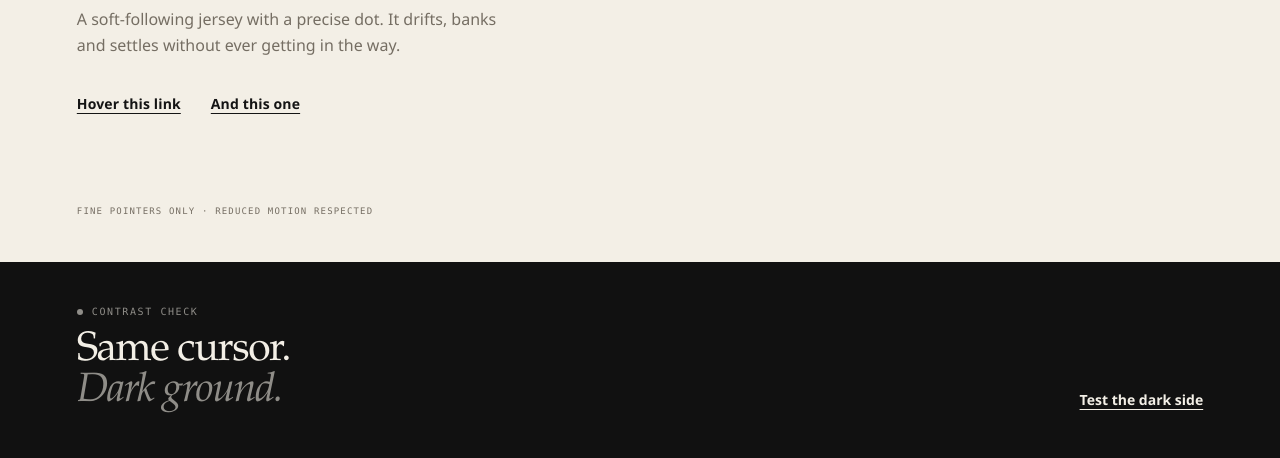
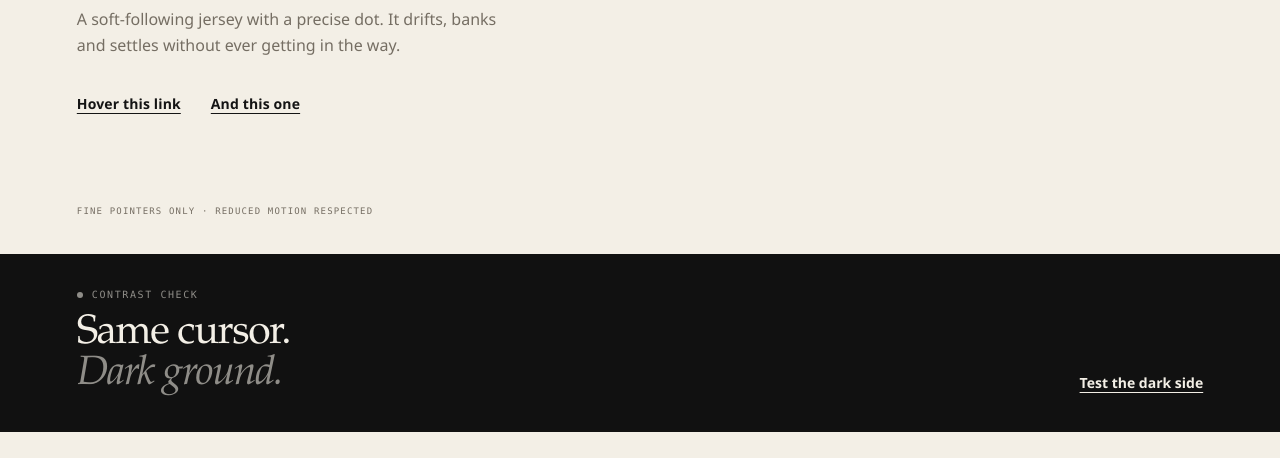
Before and after one commit to OSSM-0224/customCursor, a plain HTML site: page oss_cursor/index.html in a window 1280 px wide. Shown: the part 419-877 px from the top of the page. After the commit the page ends 851 px from the top, so only its background shows below. Drawn offline with Linux system fonts and the light colour scheme.

Commit message:
feat: add stylesheet for custom cursor and page layout

```diff
--- a/oss_cursor/style.css
+++ b/oss_cursor/style.css
@@ -62,7 +62,7 @@ a:focus-visible {
 
 .light-panel {
   min-height: 0;
-  padding: clamp(22px, 4vw, 56px) var(--pad) clamp(26px, 3.5vw, 44px);
+  padding: clamp(22px, 4vw, 56px) var(--pad) clamp(22px, 3vw, 36px);
   display: grid;
   grid-template-rows: auto 1fr auto;
   gap: clamp(32px, 5vw, 56px);
@@ -170,8 +170,8 @@ h1 em {
 }
 
 .dark-panel {
-  min-height: clamp(180px, 24svh, 260px);
-  padding: clamp(28px, 3.5vw, 46px) var(--pad);
+  min-height: clamp(170px, 22svh, 230px);
+  padding: clamp(24px, 3vw, 36px) var(--pad);
   display: flex;
   flex-wrap: wrap;
   align-items: flex-end;
```
